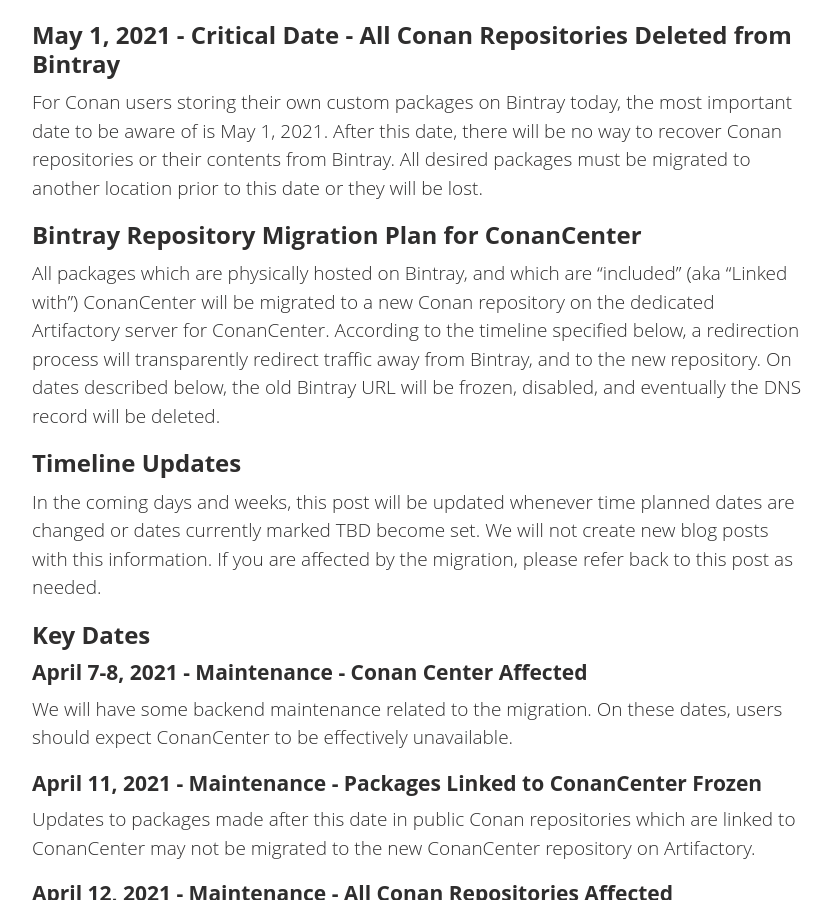
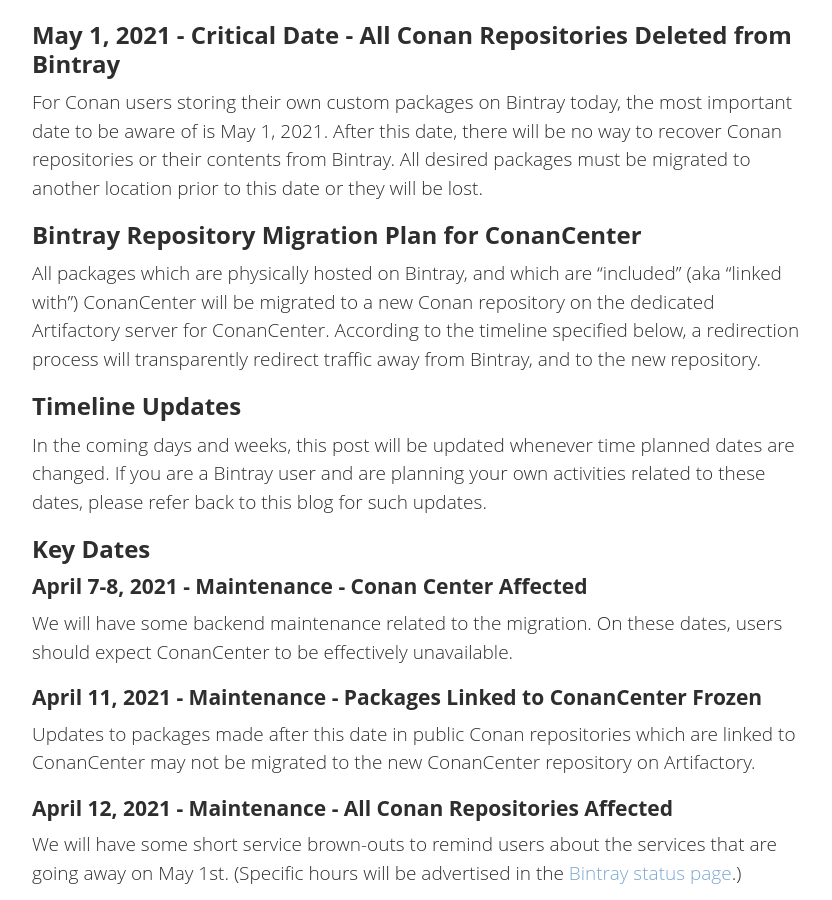
Before and after one commit to conan-io/conan-io.github.io, a Jekyll site: the page built from _posts/2021-03-10-Bintray-sunset-timeline.markdown, in a window 1280 px wide and 900 px high, scrolled down 582 px. Shown: the whole window, without its empty margins (20-852 px from the left). Built offline with Jekyll 4.4.1, drawn with Linux system fonts in a browser that asks for light colours; comment, search, counter and statistics services are not loaded.

Commit message:
apply updates per danimtb

```diff
--- a/_posts/2021-03-10-Bintray-sunset-timeline.markdown
+++ b/_posts/2021-03-10-Bintray-sunset-timeline.markdown
@@ -28,20 +28,18 @@ lost.
 
 ## Bintray Repository Migration Plan for ConanCenter
 
-All packages which are physically hosted on Bintray, and which are “included”
-(aka “Linked with”) ConanCenter will be migrated to a new Conan repository on
+All packages which are physically hosted on Bintray, and which are "included"
+(aka "linked with") ConanCenter will be migrated to a new Conan repository on
 the dedicated Artifactory server for ConanCenter. According to the timeline
 specified below, a redirection process will transparently redirect traffic away
-from Bintray, and to the new repository. On dates described below, the old
-Bintray URL will be frozen, disabled, and eventually the DNS record will be
-deleted.
+from Bintray, and to the new repository.
 
 ## Timeline Updates
 
 In the coming days and weeks, this post will be updated whenever time planned
-dates are changed or dates currently marked TBD become set. We will not create
-new blog posts with this information. If you are affected by the migration,
-please refer back to this post as needed.
+dates are changed. If you are a Bintray user and are planning your own
+activities related to these dates, please refer back to this blog for such
+updates.
 
 ## Key Dates
 
```
